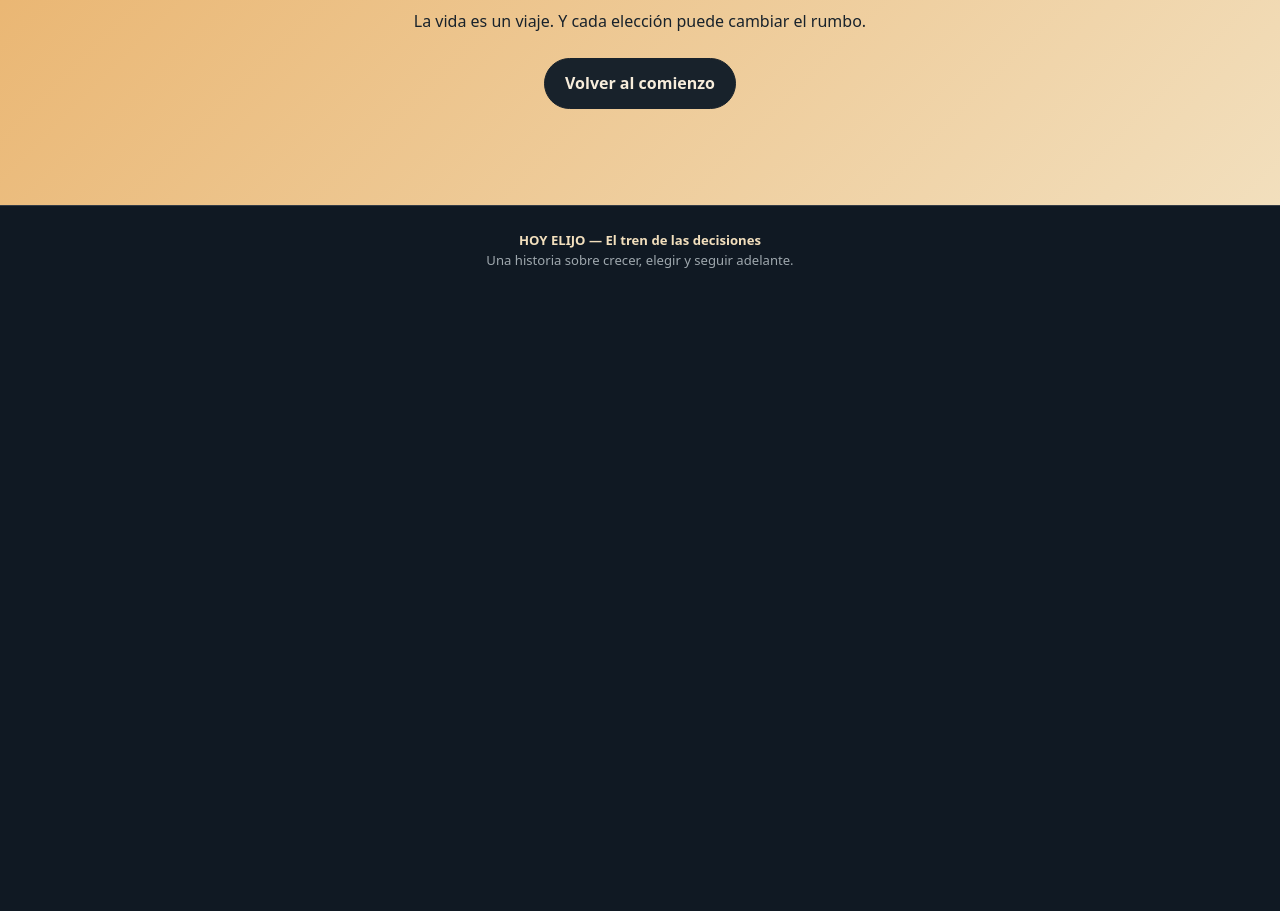
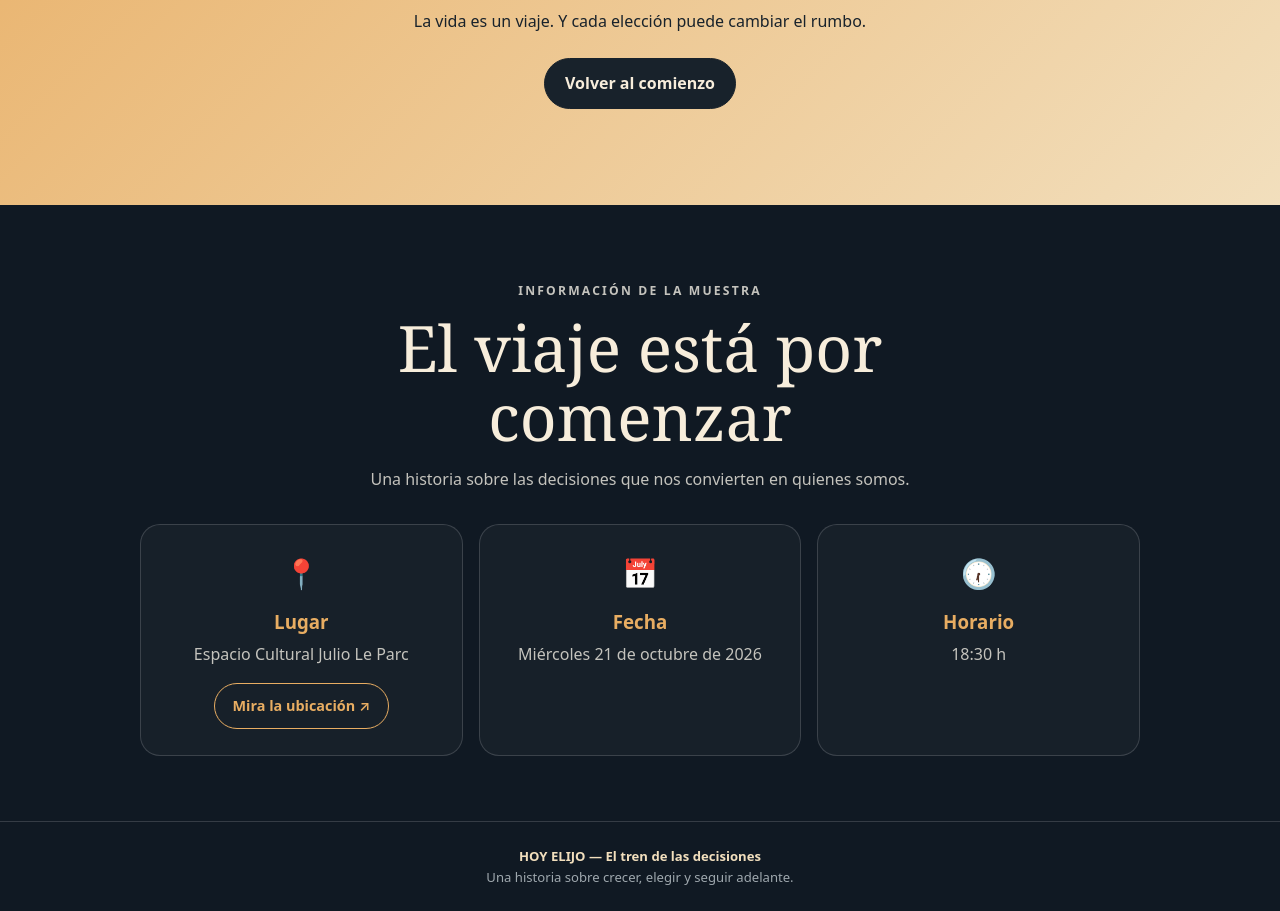
Before and after one commit to Lorenzo-villaro/Muestra-teatro, a plain HTML site: page index.html in a window 1280 px wide. Shown: the part 3426-4337 px from the top of the page. Before the commit the page ends 3720 px from the top, so only its background shows below. Drawn offline with Linux system fonts and the light colour scheme.

Commit message:
Agrega boton de ubicacion en Google Maps

```diff
--- a/index.html
+++ b/index.html
@@ -99,6 +99,67 @@ footer{text-align:center;padding:24px 16px;color:#9fa8ae;font-size:.82rem;border
 @media(max-width:850px){.grid{grid-template-columns:repeat(2,1fr)}.card:last-child{grid-column:1/-1;min-height:140px}}
 @media(max-width:560px){.top{padding:12px 16px}.logo{font-size:.75rem}nav{gap:10px}nav a{font-size:.76rem}.hero{min-height:78svh;padding:28px 20px 34px;background-position:48% center}.actions{display:grid;grid-template-columns:1fr;max-width:300px}.btn{width:100%}section{padding:58px 18px}.grid{gap:10px}.card{min-height:155px;padding:16px 13px}.card h3{font-size:1.3rem}.card p{font-size:.82rem}.people-grid{grid-template-columns:1fr}.person{padding:20px}}
 @media(prefers-reduced-motion:reduce){html{scroll-behavior:auto}}
+.show-info {
+  background: #101923;
+  padding: 65px 5%;
+}
+
+.show-info-grid {
+  max-width: 1000px;
+  margin: 30px auto 0;
+  display: grid;
+  grid-template-columns: repeat(3, minmax(0, 1fr));
+  gap: 16px;
+}
+
+.show-info-card {
+  padding: 26px 20px;
+  text-align: center;
+  border: 1px solid var(--line);
+  border-radius: 20px;
+  background: #ffffff08;
+}
+
+.info-icon {
+  font-size: 1.8rem;
+}
+
+.show-info-card h3 {
+  color: var(--gold);
+  margin: 12px 0 6px;
+}
+
+.show-info-card p {
+  color: var(--muted);
+  margin: 0;
+}
+
+@media (max-width: 600px) {
+  .show-info-grid {
+    grid-template-columns: 1fr;
+  }
+
+  .show-info-card {
+    padding: 22px 16px;
+  }
+}
+.maps-button {
+  display: inline-block;
+  margin-top: 16px;
+  padding: 11px 18px;
+  border: 1px solid var(--gold);
+  border-radius: 999px;
+  color: var(--gold);
+  text-decoration: none;
+  font-weight: 600;
+  font-size: 0.9rem;
+  transition: background 0.25s ease, color 0.25s ease;
+}
+
+.maps-button:hover {
+  background: var(--gold);
+  color: #101923;
+}
 </style>
 </head>
 <body>
@@ -136,5 +197,41 @@ footer{text-align:center;padding:24px 16px;color:#9fa8ae;font-size:.82rem;border
 <article class="person"><h3>VÍNCULOS</h3><p>Destino</p></article><article class="person"><h3>ASISTENTES</h3><p>Otaño · Alaniz · Vivares</p></article>
 </div><p class="notice">Los nombres y las funciones se muestran según el cartel recibido. Revisarlos con la organización antes de publicar la versión definitiva.</p></section>
 <section class="cta" id="reflexion"><p class="eyebrow">Antes de que el tren parta</p><h2>Si tu vida fuera este tren… ¿en qué estación estás hoy?</h2><p>La vida es un viaje. Y cada elección puede cambiar el rumbo.</p><a class="btn" href="#inicio">Volver al comienzo</a></section>
+<section class="show-info" id="funcion">
+  <div class="head">
+    <p class="eyebrow">Información de la muestra</p>
+    <h2>El viaje está por comenzar</h2>
+    <p>Una historia sobre las decisiones que nos convierten en quienes somos.</p>
+  </div>
+
+  <div class="show-info-grid">
+    <article class="show-info-card">
+    <span class="info-icon">📍</span>
+    <h3>Lugar</h3>
+    <p>Espacio Cultural Julio Le Parc</p>
+
+    <a
+    class="maps-button"
+    href="https://maps.app.goo.gl/KZcDvT6B2AXGw1PFA"
+    target="_blank"
+    rel="noopener noreferrer"
+    >
+    Mira la ubicación ↗
+    </a>
+    </article>
+
+    <article class="show-info-card">
+      <span class="info-icon">📅</span>
+      <h3>Fecha</h3>
+      <p>Miércoles 21 de octubre de 2026</p>
+    </article>
+
+    <article class="show-info-card">
+      <span class="info-icon">🕡</span>
+      <h3>Horario</h3>
+      <p>18:30 h</p>
+    </article>
+  </div>
+</section>
 </main><footer><strong>HOY ELIJO — El tren de las decisiones</strong><br>Una historia sobre crecer, elegir y seguir adelante.</footer>
 </body></html>
```
